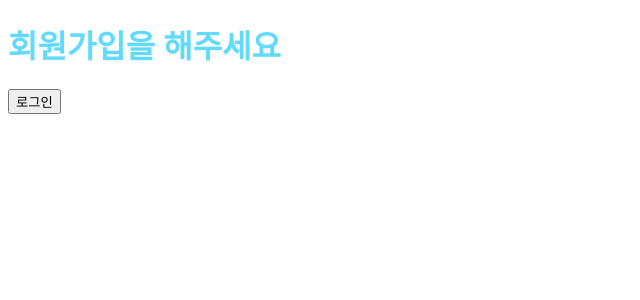
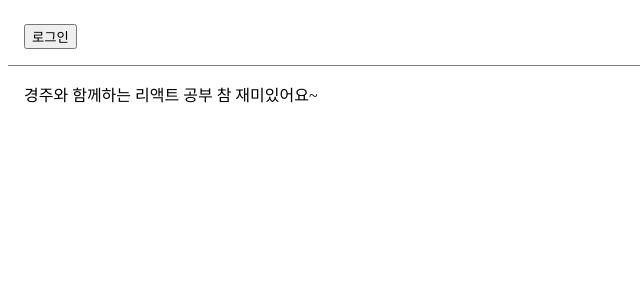
Before and after one commit to kimzehong/ReactProject2024, a React (Create React App) app: page / in a window 1280 px wide. Shown: the top 300 px of the page, without its empty margins (0-640 px from the left). Built offline with nearby package versions, Linux system fonts and the light colour scheme.

Commit message:
React 9장 인라인 조건, 컴포넌트 렌더링 막기, 로그인여부에 따른 툴바 만들기

```diff
--- /dev/null
+++ b/src/chp09/LandingPage.jsx
@@ -0,0 +1,25 @@
+import React, {useState} from "react";
+import Toolbar from "./Toolbar";
+
+function LandingPage(props) {
+    const [isLoggedIn, setIsLoggedIn ]= useState(false);
+
+    const onClickLogin =() => {
+        setIsLoggedIn(true);
+    }
+    const onClickLogout =() => {
+        setIsLoggedIn(false);
+    }
+
+    return(
+        <div>
+            <Toolbar isLoggedIn ={isLoggedIn} onClickLogin={onClickLogin} onClickLogout={onClickLogout}/>
+            <div style ={{padding:16}}>
+                경주와 함께하는 리액트 공부 참 재미있어요~
+            </div>
+        </div>
+    );
+
+}
+
+export default LandingPage;
--- /dev/null
+++ b/src/chp09/LoginControl2.jsx
@@ -0,0 +1,30 @@
+import React, {useState} from "react";
+import LogOutButton from "./LoginOutButton";
+import LoginButton from "./LoginButton";
+import Greeting from "./Greeting";
+import WarningBanner from "./WarningBanner";
+
+function LoginControl2(props){
+    const [IsLoggedIn, setIsLoggedIn] = useState(false);
+
+    const handleLoginClick = () => {
+        setIsLoggedIn(true);
+    }
+
+    const handleLogoutClick = () => {
+        setIsLoggedIn(false);
+    }
+
+
+    return(
+        <div>
+            <WarningBanner warning = {true}/>
+            <Greeting isLoggedIn={IsLoggedIn}/>
+            {IsLoggedIn ?
+                <LogOutButton onClick={handleLogoutClick}/> :
+                <LoginButton onClick={handleLoginClick}/>}
+        </div>
+    );
+}
+
+export default LoginControl2;
--- /dev/null
+++ b/src/chp09/MailBox.jsx
@@ -0,0 +1,19 @@
+import React from "react";
+
+function MailBox(props){
+    const unreadMessages = props.unreadMessages;
+
+    return(
+        <div>
+            <h1>안녕하세요.</h1>
+            { unreadMessages.length > 0 &&
+            <h2>
+                현재 {unreadMessages.length} 개의 읽지 않은 메세지가 있습니다.
+            </h2>
+            }
+        </div>
+    );
+
+}
+
+export default MailBox;
--- /dev/null
+++ b/src/chp09/Toolbar.jsx
@@ -0,0 +1,30 @@
+import React from "react";
+
+const styles ={
+    wrapper : {
+        padding : 16,
+        display : "flex",
+        flexDirection : "row",
+        borderBottom : "1px solid grey"
+    },
+    greeting : {
+        marginRight : 8,
+    },
+};
+
+function Toolbar(props) {
+    const{ isLoggedIn,onClickLogin, onClickLogout} = props;
+
+    return(
+        <div style = {styles.wrapper}>
+            {isLoggedIn && <span style={styles.greeting}>환영합니다.</span>}
+            {
+                isLoggedIn?
+                    <button onClick={onClickLogout}>로그아웃</button>:
+                    <button onClick={onClickLogin}>로그인</button>
+            }
+
+        </div>
+    );
+}
+export default Toolbar;
--- /dev/null
+++ b/src/chp09/WarningBanner.jsx
@@ -0,0 +1,11 @@
+import React from "react";
+
+function WarningBanner(props){
+    if(!props.warning){
+        return null;
+    }
+
+    return <h2>경고!!!</h2>
+}
+
+export default WarningBanner;
--- a/src/index.js
+++ b/src/index.js
@@ -7,7 +7,7 @@
 // import ConfirmDialog from "./ch04/ConfirmDialog";
 // import Button from "./ch04/Button.css";
 import Clock from "./ch04/Clock";
-import './ch04/Clock.css'
+//import './ch04/Clock.css'
 import Library from "./ch03/Library"
 // import CommentList from "./ch05/CommentList";
 // import NotificationList from "./ch06/NotificationList";
@@ -23,18 +23,21 @@
 import NotificationList from "./ch06/NotificationList";
 import Greeting from "./chp09/Greeting";
 import LoginControl from "./chp09/LoginControl";
+import MailBox from "./chp09/MailBox";
+import LoginControl2 from "./chp09/LoginControl2";
+import LandingPage from "./chp09/LandingPage";
+
 
 
 
 const root = ReactDOM.createRoot(document.getElementById('root'));
 
-setInterval(()=> {
     root.render(
         <React.StrictMode>
-            <LoginControl/>
+            <LandingPage/>
         </React.StrictMode>
     );
-},1000);
+
 // If you want to start measuring performance in your app, pass a function
 // to log results (for example: reportWebVitals(console.log))
 // or send to an analytics endpoint. Learn more: https://bit.ly/CRA-vitals
```
